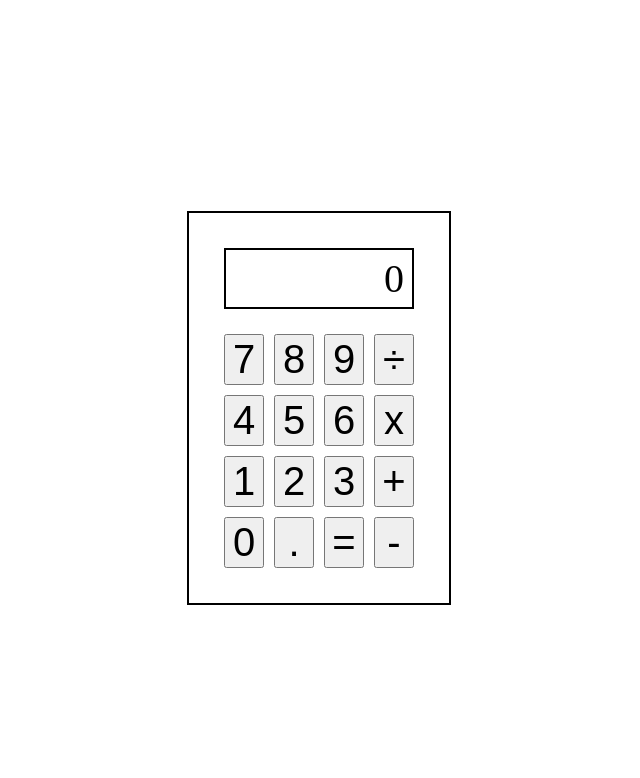
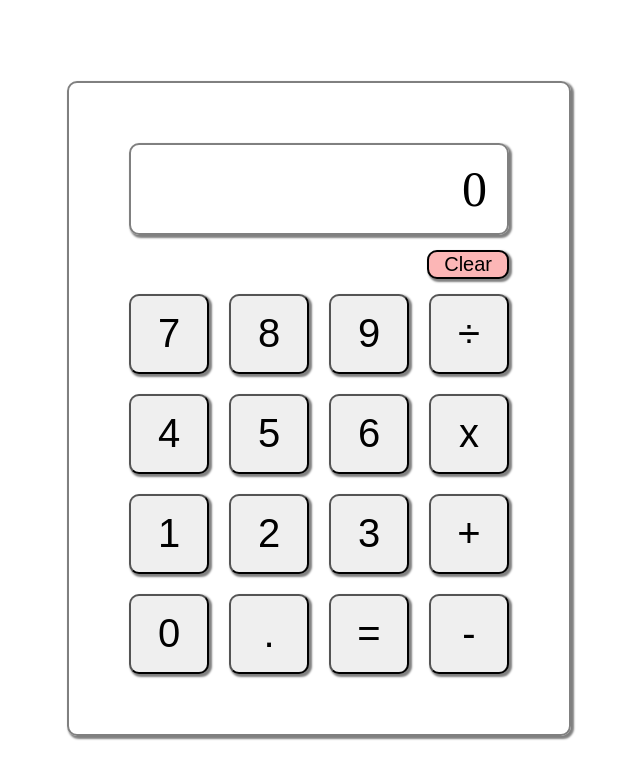
Before and after one commit to TwelveStacks/calculator, a plain HTML site: page index.html in a window 1280 px wide. Shown: the whole page, without its empty margins (321-961 px from the left). Drawn offline with Linux system fonts and the light colour scheme.

Commit message:
Added clear button

```diff
--- a/index.html
+++ b/index.html
@@ -13,6 +13,9 @@
         <div>
           <div class="outputContainer">
             <div class="output">0</div>
+          </div>
+          <div class="clearContainer">
+            <button class="clearButton">Clear</button>
           </div>
           <div class="buttonContainer">
             <div class="numbers">
--- a/styles.css
+++ b/styles.css
@@ -17,8 +17,10 @@ body {
     justify-content: center;
     align-items: center;
     margin: 10px;
-    border: 2px solid black;
-    padding: 30px;
+    border: 2px solid gray;
+    box-shadow: 2px 2px 2px 1px gray;
+    border-radius: 10px;
+    padding: 50px;
 }
 
 .row {
@@ -29,26 +31,33 @@ body {
 
 .button {
     font-size: 40px;
-    min-height: 40px;
-    min-width: 40px;
+    min-height: 80px;
+    min-width: 80px;
+    border-radius: 10px;
+    box-shadow: 2px 2px 2px 1px gray;
 }
 
 .button, .outputContainer {
-    margin: 5px;
+    margin: 10px;
 }
 
 .outputContainer {
     display: flex;
-    border: 2px solid;
+    border: 2px solid gray;
+    box-shadow: 2px 2px 2px 1px gray;
     padding: 5px;
     padding-right: 8px;
+    border-radius: 10px;
     flex: 1;
+    padding-top: 15px;
+    padding-bottom: 15px;
+    padding-right: 20px;
 }
 
 .output {
     display: flex;
     flex-grow: 1;
-    font-size: 40px;
+    font-size: 50px;
     justify-content: end;
 }
 
@@ -59,7 +68,6 @@ body {
 
 .buttonContainer {
     display: flex;
-    margin-top: 20px;
 }
 
 .operatorContainer {
@@ -70,3 +78,21 @@ body {
 .operators {
     font-size: 30px;
 }
+
+.clearContainer {
+    display: flex;
+    justify-content: end;
+    margin-right: 10px;
+}
+
+.clearButton {
+    padding-left: 15px;
+    padding-right: 15px;
+    font-size: 20px;
+    margin-top: 5px;
+    margin-bottom: 5px;
+    border-radius: 10px;
+    box-shadow: 2px 2px 2px 1px gray;
+    border: 2px solid black;
+    background-color: rgb(252, 182, 182);
+}
```
